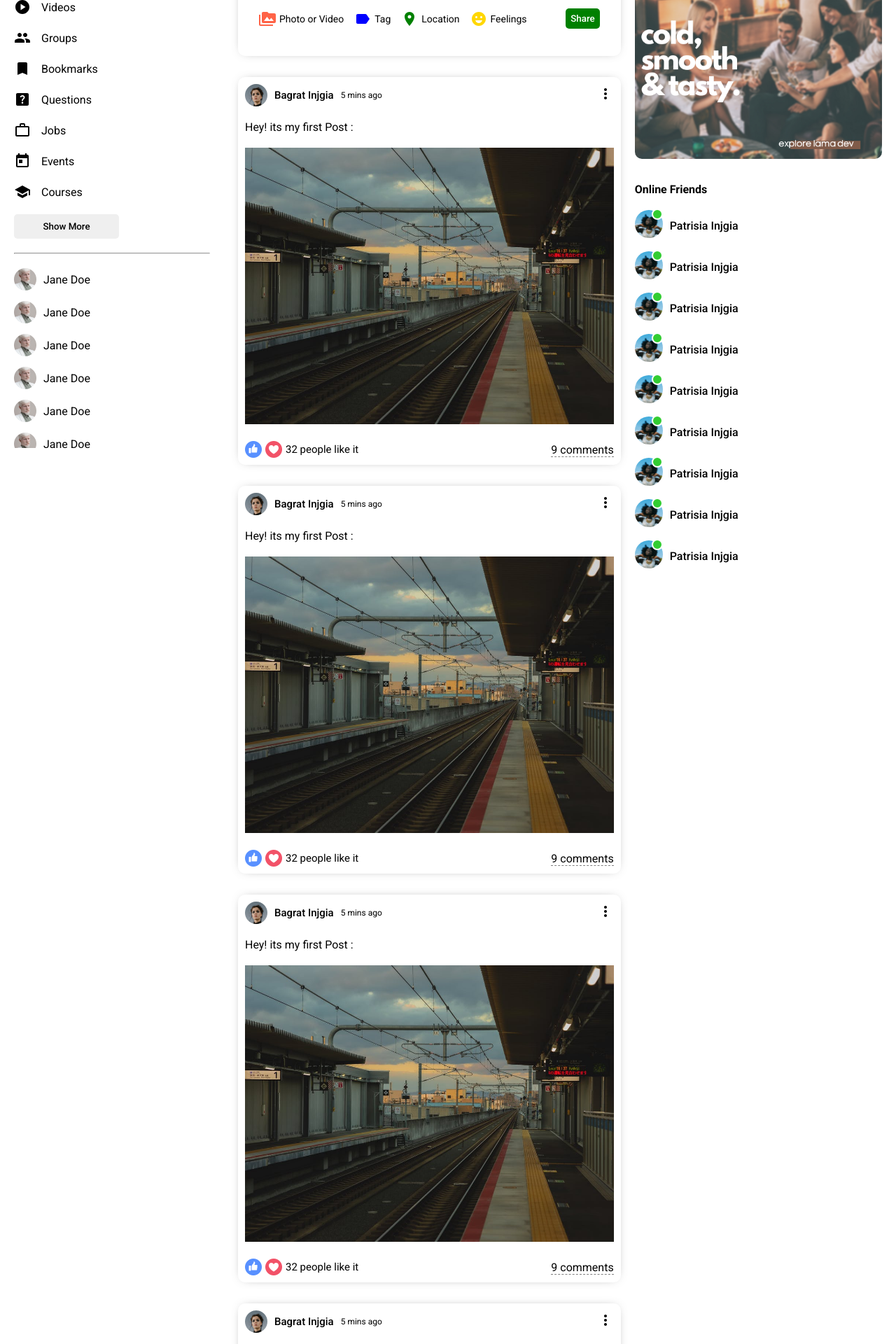
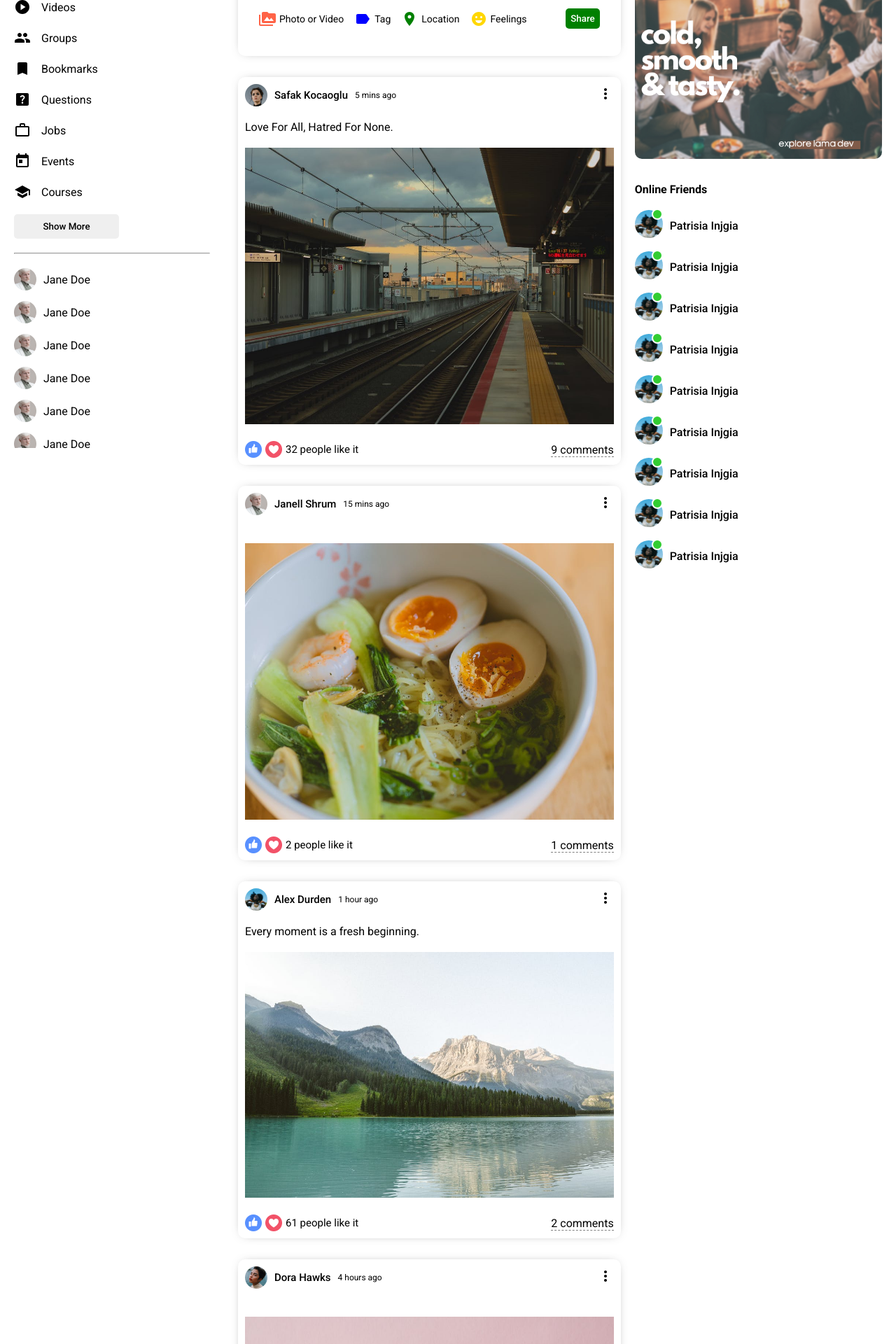
Before and after one commit to bagi24/Social-media-App, a React (Create React App) app: page / in a window 1280 px wide. Shown: the part 160-2080 px from the top of the page at 70% size. Built offline with nearby package versions, Linux system fonts and the light colour scheme.

Commit message:
create UsersData Component and add Data dynamically

```diff
--- /dev/null
+++ b/src/UsersData.jsx
@@ -0,0 +1,139 @@
+export const Users = [
+  {
+    id:1,
+    profilePicture: "assets/persons/1.jpeg",
+    username: "Safak Kocaoglu",
+  },
+  {
+    id:2,
+    profilePicture: "assets/persons/2.jpeg",
+    username: "Janell Shrum",
+  },
+  {
+    id:3,
+    profilePicture: "assets/persons/3.jpeg",
+    username: "Alex Durden",
+  },
+  {
+    id:4,
+    profilePicture: "assets/persons/4.jpeg",
+    username: "Dora Hawks",
+  },
+  {
+    id:5,
+    profilePicture: "assets/persons/5.jpeg",
+    username: "Thomas Holden",
+  },
+  {
+    id:6,
+    profilePicture: "assets/persons/6.jpeg",
+    username: "Shirley Beauchamp",
+  },
+  {
+    id:7,
+    profilePicture: "assets/persons/7.jpeg",
+    username: "Travis Bennett",
+  },
+  {
+    id:8,
+    profilePicture: "assets/persons/8.jpeg",
+    username: "Kristen Thomas",
+  },
+  {
+    id:9,
+    profilePicture: "assets/persons/9.jpeg",
+    username: "Gary Duty",
+  },
+  {
+    id:10,
+    profilePicture: "assets/persons/10.jpeg",
+    username: "Safak Kocaoglu",
+  },
+];
+
+export const Posts = [
+  {
+    id: 1,
+    desc: "Love For All, Hatred For None.",
+    photo: "assets/posts/1.jpeg",
+    date: "5 mins ago",
+    userId: 1,
+    like: 32,
+    comment: 9,
+  },
+  {
+    id: 2,
+    photo: "assets/posts/2.jpeg",
+    date: "15 mins ago",
+    userId: 2,
+    like: 2,
+    comment: 1,
+  },
+  {
+    id: 3,
+    desc: "Every moment is a fresh beginning.",
+    photo: "assets/posts/3.jpeg",
+    date: "1 hour ago",
+    userId: 3,
+    like: 61,
+    comment: 2,
+  },
+  {
+    id: 4,
+    photo: "assets/posts/4.jpeg",
+    date: "4 hours ago",
+    userId: 4,
+    like: 7,
+    comment: 3,
+  },
+  {
+    id: 5,
+    photo: "assets/posts/5.jpeg",
+    date: "5 hours ago",
+    userId: 5,
+    like: 23,
+    comment: 5,
+  },
+  {
+    id: 6,
+    photo: "assets/posts/6.jpeg",
+    date: "1 day ago",
+    userId: 6,
+    like: 44,
+    comment: 6,
+  },
+  {
+    id: 7,
+    desc: "Never regret anything that made you smile.",
+    photo: "assets/posts/7.jpeg",
+    date: "2 days ago",
+    userId: 7,
+    like: 52,
+    comment: 3,
+  },
+  {
+    id: 8,
+    photo: "assets/posts/8.jpeg",
+    date: "3 days ago",
+    userId: 8,
+    like: 15,
+    comment: 1,
+  },
+  {
+    id: 9,
+    desc: "Change the world by being yourself.",
+    photo: "assets/posts/9.jpeg",
+    date: "5 days ago",
+    userId: 9,
+    like: 11,
+    comment: 2,
+  },
+  {
+    id: 10,
+    photo: "assets/posts/10.jpeg",
+    date: "1 week ago",
+    userId: 10,
+    like: 104,
+    comment: 12,
+  },
+];
--- a/src/components/feed/Feed.jsx
+++ b/src/components/feed/Feed.jsx
@@ -1,18 +1,16 @@
 import "./feed.css";
 import Share from "../share/Share";
 import Post from "../post/Post";
+import {Posts} from "../../UsersData"
 
 export default function Feed() {
   return (
     <div className="feed">
      <div className="feedWrapper">
 <Share />
-<Post />
-<Post />
-<Post />
-<Post />
-<Post />
-<Post />
+{Posts.map (p => <Post key={p.id} post={p} /> )}
+
+
 
      </div>
     </div>
--- a/src/components/post/Post.jsx
+++ b/src/components/post/Post.jsx
@@ -1,7 +1,13 @@
 import "./post.css"
 import {MoreVert} from '@mui/icons-material';
+import {Users} from "../../UsersData"
 
-export default function Post() {
+export default function Post({post}) {
+  // console.log(post)
+
+  const user =Users.filter(u =>u.id ===1)
+  console.log(user)
+
   return (
     <div className="post">
   <div className="postWrapper">
@@ -9,9 +15,9 @@
     <div className="postTop">
 <div className="postTopLeft">
 
-    <img  className="postProfileImg" src="/assets/persons/1.jpeg" alt="" />
-<span className="postUsername"> Bagrat Injgia</span>
-<span className="postDate"> 5 mins ago</span>
+    <img  className="postProfileImg" src={Users.filter(u => u.id === post.userId)[0].profilePicture} alt="" />
+<span className="postUsername">{Users.filter(u => u.id === post.userId)[0].username}</span>
+<span className="postDate"> {post.date}</span>
 
 </div>
 <div className="postTopRight">
@@ -22,8 +28,8 @@
 
     </div>
     <div className="postCenter">
-<span className="postText"> Hey! its my first Post : </span>
-<img  className="postImg" src="/assets/posts/1.jpeg " alt="" />
+<span className="postText"> {post?.desc} </span>
+<img  className="postImg" src={post.photo} alt="" />
 
 
 
@@ -33,11 +39,11 @@
         <div className="postBottomLeft">
             <img className="likeIcon" src="/assets/like.png" alt="" />
             <img className="likeIcon" src="/assets/heart.png" alt="" />
-     <span className="postLikeCounter">32 people like it </span>
+     <span className="postLikeCounter">{post.like} people like it </span>
         </div>
         <div className="postBottomRight">
 
-            <span className="postCommentText"> 9 comments</span>
+            <span className="postCommentText"> {post.comment} comments</span>
         </div>
     </div>
   </div>
```
